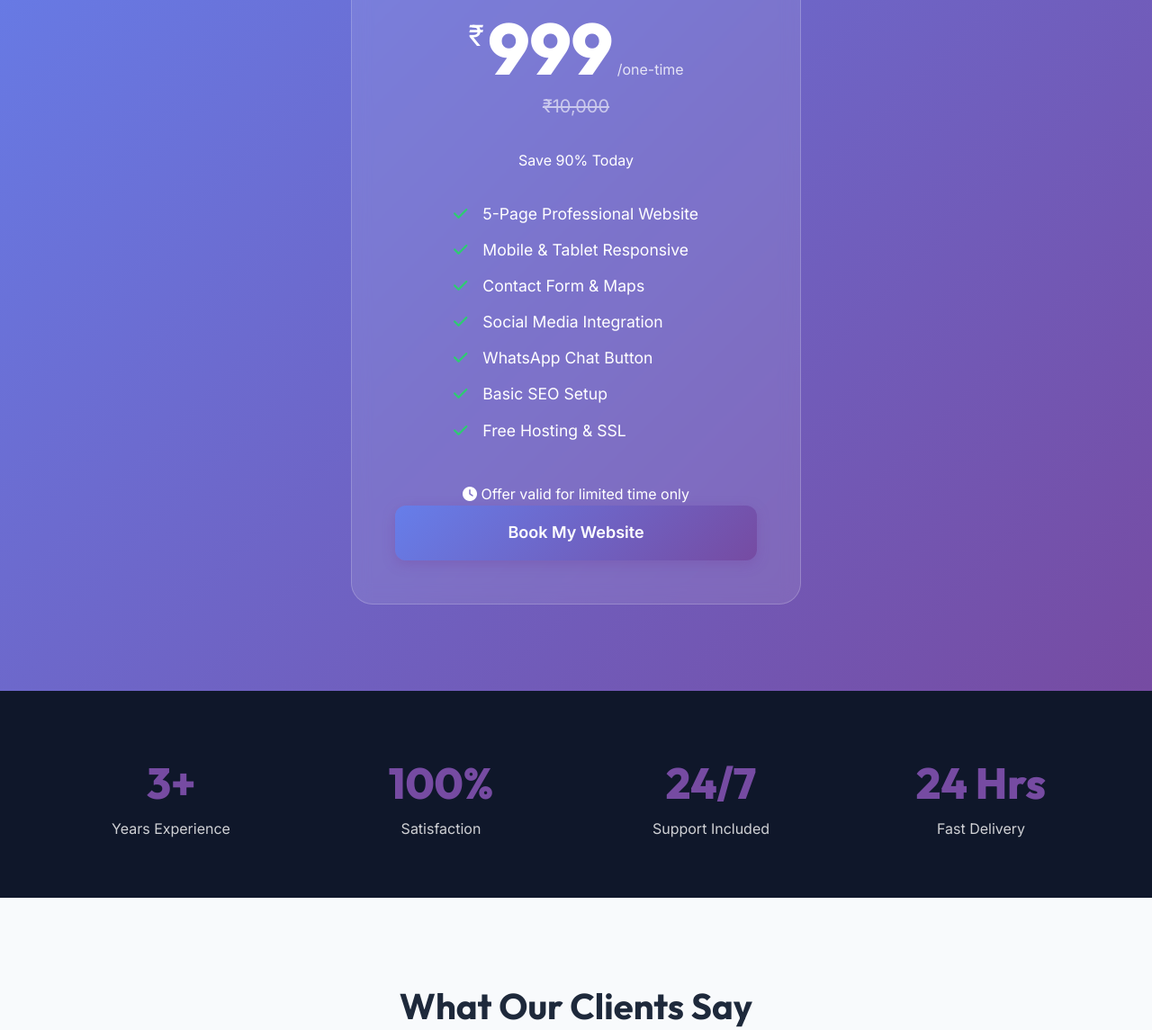
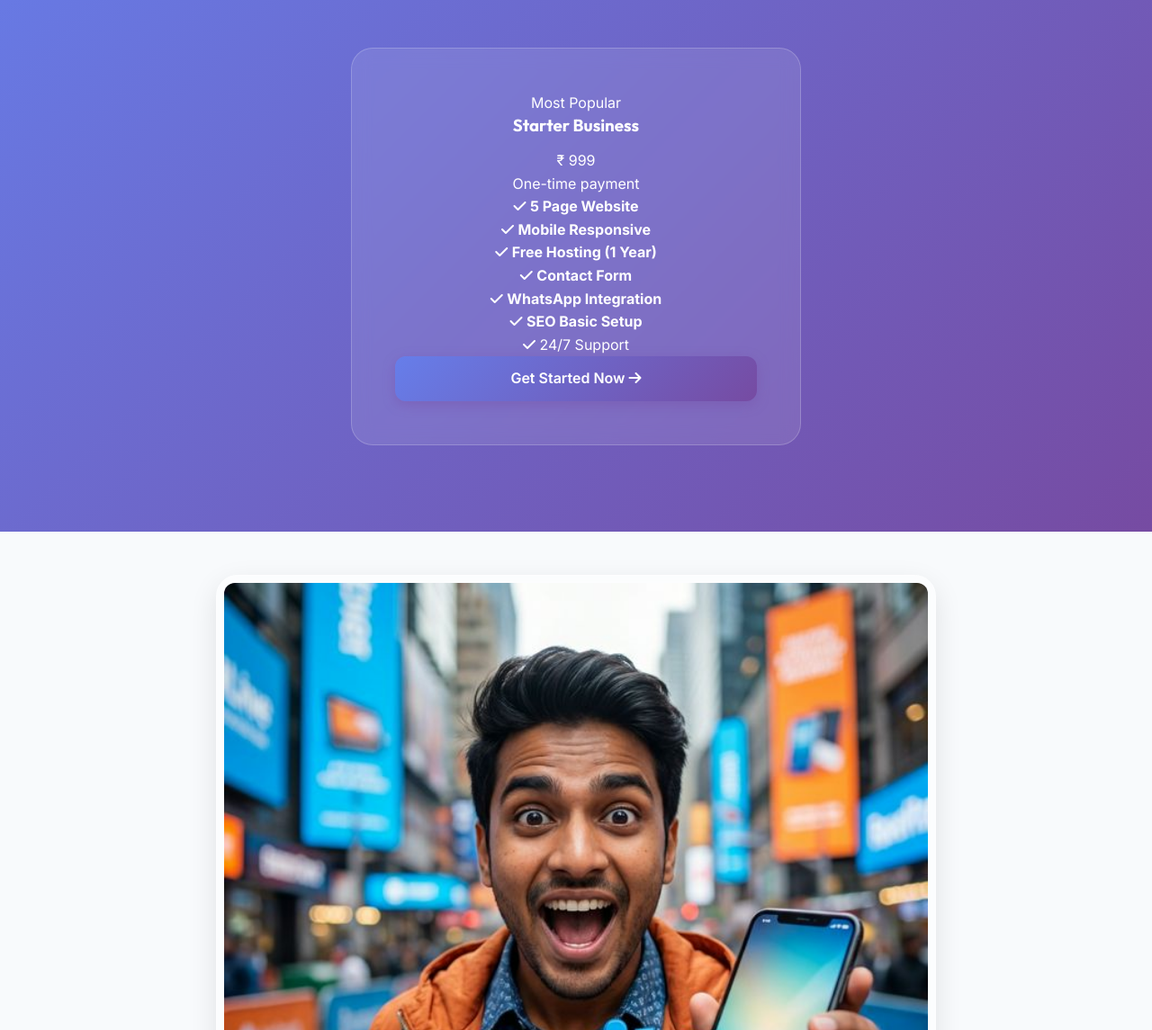
Before and after one commit to sumit2607/codecrewlabz, a plain HTML site: page index.html in a window 1280 px wide. Shown: the part 4625-5770 px from the top of the page at 90% size. Drawn offline with Linux system fonts and the light colour scheme.

Commit message:
Add viral marketing banner section

```diff
--- a/index.html
+++ b/index.html
@@ -374,29 +374,47 @@
     <!-- Pricing Section -->
     <section class="pricing-section" id="pricing">
         <div class="container">
-            <div class="pricing-card glass-panel">
-                <div class="pricing-badge">BEST VALUE</div>
-                <h2>Professional Plan</h2>
-                <div class="price-display">
-                    <span class="currency">₹</span>
-                    <span class="amount">999</span>
-                    <span class="period">/one-time</span>
-                    <span class="old-price">₹10,000</span>
+            <div class="section-header">
+                <h2>Simple, Transparent <span class="highlight">Pricing</span></h2>
+                <p>No hidden fees. Just one simple plan to get you started.</p>
+            </div>
+
+            <div class="pricing-card glass-effect featured">
+                <div class="popular-tag">Most Popular</div>
+                <div class="pricing-header">
+                    <h3>Starter Business</h3>
+                    <div class="price">
+                        <span class="currency">₹</span>
+                        <span class="amount">999</span>
+                    </div>
+                    <p class="period">One-time payment</p>
                 </div>
-                <div class="discount-tag">Save 90% Today</div>
+                <div class="pricing-features">
+                    <ul>
+                        <li><i class="fas fa-check"></i> <strong>5 Page Website</strong></li>
+                        <li><i class="fas fa-check"></i> <strong>Mobile Responsive</strong></li>
+                        <li><i class="fas fa-check"></i> <strong>Free Hosting (1 Year)</strong></li>
+                        <li><i class="fas fa-check"></i> <strong>Contact Form</strong></li>
+                        <li><i class="fas fa-check"></i> <strong>WhatsApp Integration</strong></li>
+                        <li><i class="fas fa-check"></i> <strong>SEO Basic Setup</strong></li>
+                        <li><i class="fas fa-check"></i> 24/7 Support</li>
+                    </ul>
+                </div>
+                <div class="pricing-footer">
+                    <a href="https://wa.me/919667395436?text=I'm%20interested%20in%20the%20Rs.999%20Website%20Package"
+                        target="_blank" class="btn btn-primary btn-block">
+                        Get Started Now <i class="fas fa-arrow-right"></i>
+                    </a>
+                </div>
+            </div>
+        </div>
+    </section>
 
-                <ul class="feature-list">
-                    <li><i class="fas fa-check"></i> 5-Page Professional Website</li>
-                    <li><i class="fas fa-check"></i> Mobile & Tablet Responsive</li>
-                    <li><i class="fas fa-check"></i> Contact Form & Maps</li>
-                    <li><i class="fas fa-check"></i> Social Media Integration</li>
-                    <li><i class="fas fa-check"></i> WhatsApp Chat Button</li>
-                    <li><i class="fas fa-check"></i> Basic SEO Setup</li>
-                    <li><i class="fas fa-check"></i> Free Hosting & SSL</li>
-                </ul>
-
-                <p class="urgency-text"><i class="fas fa-clock"></i> Offer valid for limited time only</p>
-                <a href="#contact" class="btn btn-lg btn-primary btn-block">Book My Website</a>
+    <!-- Viral Offer Banner -->
+    <section class="offer-banner-section">
+        <div class="container">
+            <div class="offer-banner-wrapper glass-effect floating-animation">
+                <img src="offer-viral.png" alt="Shocking Offer: Website for ₹999?!" class="offer-banner-img">
             </div>
         </div>
     </section>
--- a/style.css
+++ b/style.css
@@ -1286,4 +1286,28 @@
         padding: 1rem;
         box-shadow: var(--shadow-lg);
     }
+}/* Offer Banner Section */
+.offer-banner-section {
+    padding: 3rem 0;
+    text-align: center;
+    background: transparent;
 }
+
+.offer-banner-wrapper {
+    max-width: 800px;
+    margin: 0 auto;
+    border-radius: var(--radius-lg);
+    overflow: hidden;
+    padding: 0.5rem;
+    background: rgba(255, 255, 255, 0.5);
+    backdrop-filter: blur(10px);
+    border: 1px solid rgba(255, 255, 255, 0.3);
+    box-shadow: 0 10px 30px rgba(0, 0, 0, 0.1);
+}
+
+.offer-banner-img {
+    width: 100%;
+    height: auto;
+    border-radius: var(--radius-md);
+    display: block;
+}
```
Also changed, not shown: offer-viral.png (added).
